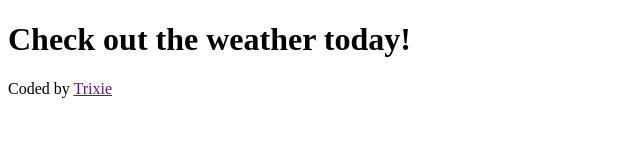
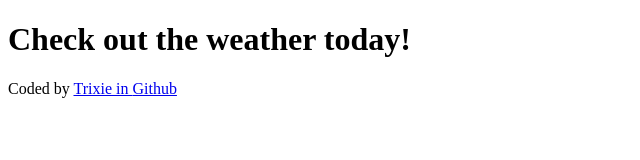
Before and after one commit to Eddieojima/SheCodesWeek7, a plain HTML site: page index.html in a window 1280 px wide. Shown: the whole page, without its empty margins (0-640 px from the left). Drawn offline with Linux system fonts and the light colour scheme.

Commit message:
Update index.html

```diff
--- a/index.html
+++ b/index.html
@@ -8,5 +8,6 @@
 <body>
     <h1>Check out the weather today!</h1>
 </body>
-<footer>Coded by <a href="">Trixie</a></footer>
+<footer>Coded by <a href="https://github.com/Eddieojima">Trixie in </a> <a href="https://github.com/Eddieojima/SheCodesWeek7">Github </a>
+</footer>
 </html>
```
